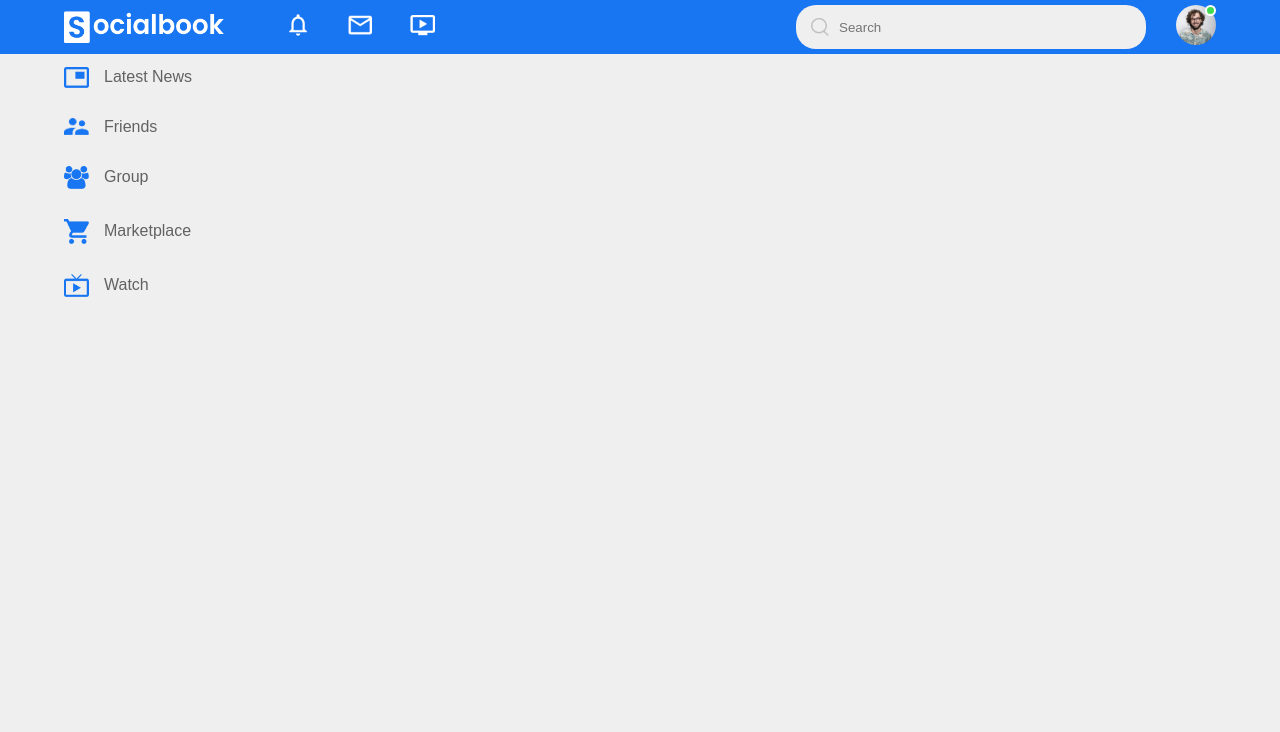
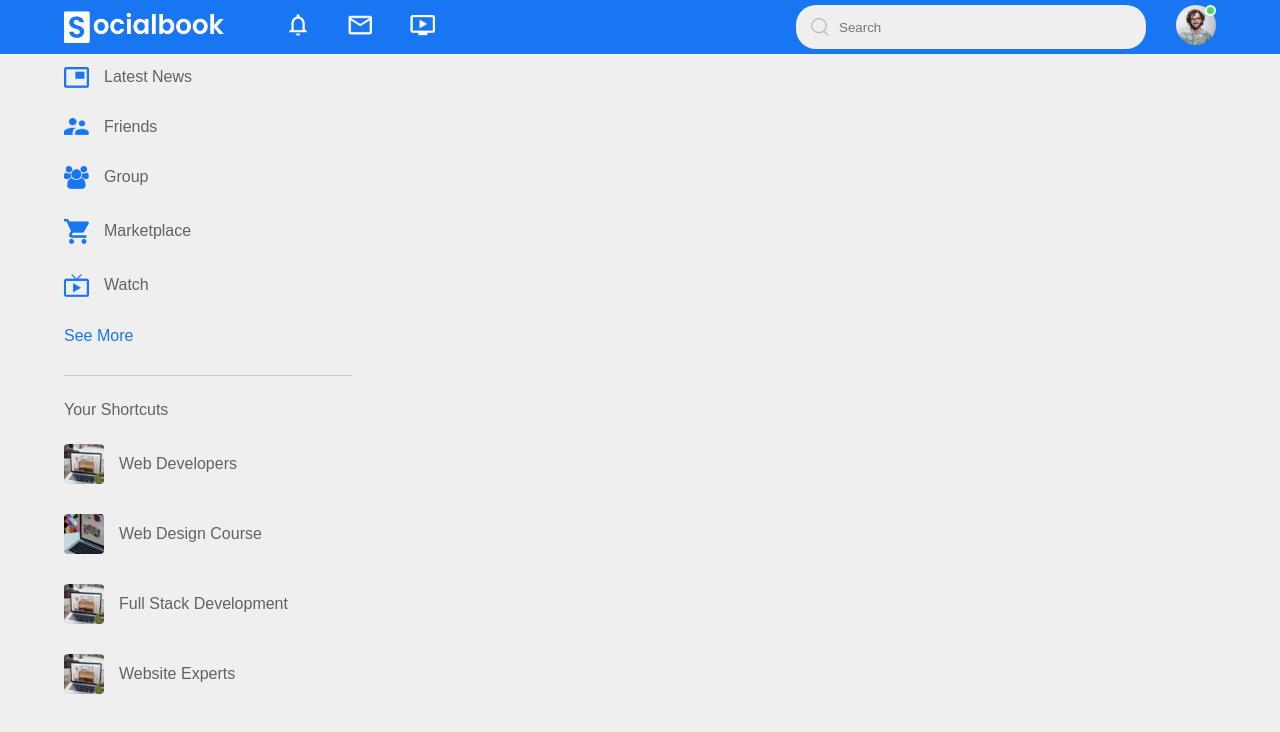
Before and after one commit to jasurbek-mannonov/facebook-clone, a plain HTML site: page index.html in a window 1280 px wide. Drawn offline with Linux system fonts and the light colour scheme.

Commit message:
left-sidebar tugallandi

```diff
--- a/index.html
+++ b/index.html
@@ -37,6 +37,14 @@
                 <a href="#"><img src="images/group.png" alt="">Group</a>
                 <a href="#"><img src="images/marketplace.png" alt="">Marketplace</a>
                 <a href="#"><img src="images/watch.png" alt="">Watch</a>
+                <a href="#">See More</a>
+            </div>
+            <div class="shortcut-links">
+                <p>Your Shortcuts</p>
+                <a href="#"><img src="images/shortcut-1.png" alt="">Web Developers</a>
+                <a href="#"><img src="images/shortcut-2.png" alt="">Web Design Course</a>
+                <a href="#"><img src="images/shortcut-1.png" alt="">Full Stack Development</a>
+                <a href="#"><img src="images/shortcut-1.png" alt="">Website Experts</a>
             </div>
         </div>
 
--- a/style.css
+++ b/style.css
@@ -115,7 +115,7 @@ nav{
     flex-basis: 47%;
 }
 
-.imp-links a{
+.imp-links a, .shortcut-links a{
     text-decoration: none;
     display: flex;
     align-items: center;
@@ -128,3 +128,23 @@ nav{
     width: 25px;
     margin-right: 15px;
 }
+
+.imp-links a:last-child{
+    color: #1876f2;
+}
+
+.imp-links{
+    border-bottom: 1px solid #ccc;
+}
+
+.shortcut-links a img{
+    width: 40px;
+    border-radius: 4px;
+    margin-right: 15px;
+}
+
+.shortcut-links p{
+    margin: 25px 0;
+    color: #626262;
+    font-weight: 500;
+}
```
